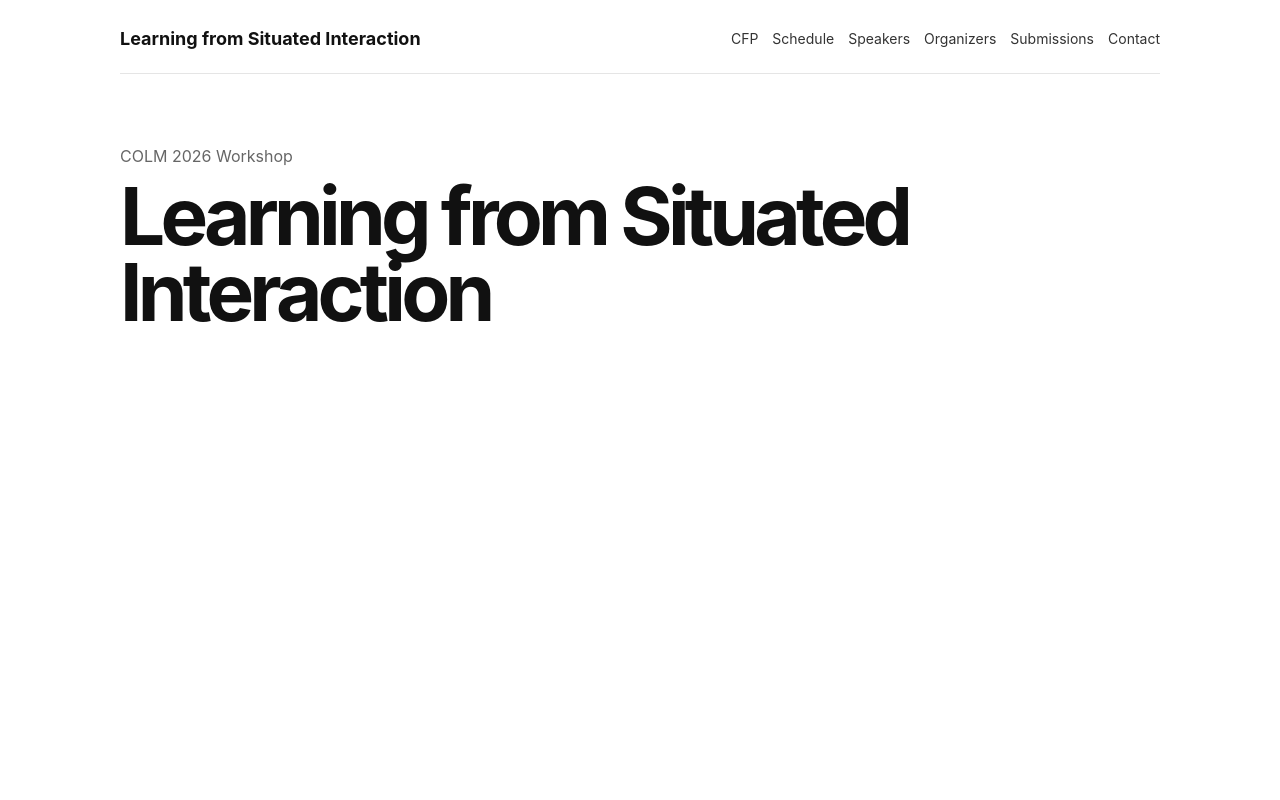
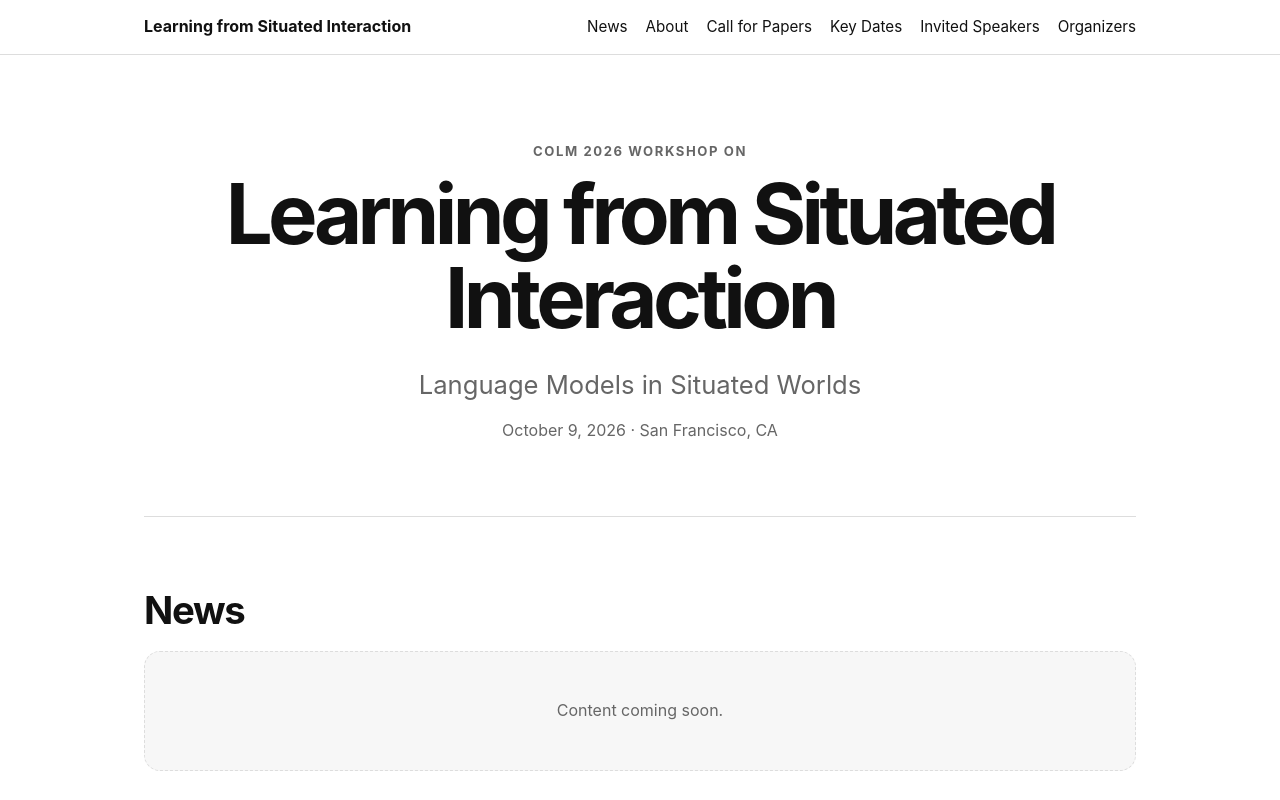
Before and after one commit to learning-situated-interaction/learning-situated-interaction.github.io, a React (Vite) app: page / in a window 1280 px wide. Shown: the top 800 px of the page. Built offline with nearby package versions, Linux system fonts and the light colour scheme.

Commit message:
Add files via upload

```diff
--- a/index.html
+++ b/index.html
@@ -3,6 +3,7 @@
   <head>
     <meta charset="UTF-8" />
     <meta name="viewport" content="width=device-width, initial-scale=1.0" />
+    <meta name="description" content="COLM 2026 Workshop on Learning from Situated Interaction" />
     <title>Learning from Situated Interaction</title>
   </head>
   <body>
--- a/package.json
+++ b/package.json
@@ -1,7 +1,8 @@
 {
-  "name": "colm2026-situated-interaction-website",
+  "name": "learning-situated-interaction-site",
   "version": "0.1.0",
   "private": true,
+  "type": "module",
   "scripts": {
     "dev": "vite --host 0.0.0.0",
     "build": "vite build",
@@ -11,8 +12,7 @@
     "@vitejs/plugin-react": "latest",
     "vite": "latest",
     "react": "latest",
-    "react-dom": "latest",
-    "lucide-react": "latest"
+    "react-dom": "latest"
   },
   "devDependencies": {}
 }
--- a/src/main.jsx
+++ b/src/main.jsx
@@ -1,46 +1,57 @@
-import React from "react";
-import { createRoot } from "react-dom/client";
-import "./styles.css";
+import React from 'react';
+import { createRoot } from 'react-dom/client';
+import './styles.css';
 
-const pages = {
-  "/": "Learning from Situated Interaction",
-  "/cfp/": "Call for Papers",
-  "/schedule/": "Schedule",
-  "/speakers/": "Speakers",
-  "/organizers/": "Organizers",
-  "/submissions/": "Submissions",
-  "/contact/": "Contact",
-};
+const sections = [
+  { id: 'news', label: 'News' },
+  { id: 'about', label: 'About' },
+  { id: 'call-for-papers', label: 'Call for Papers' },
+  { id: 'key-dates', label: 'Key Dates' },
+  { id: 'invited-speakers', label: 'Invited Speakers' },
+  { id: 'organizers', label: 'Organizers' },
+];
 
-function normalizePath(pathname) {
-  if (pathname !== "/" && !pathname.endsWith("/")) return `${pathname}/`;
-  return pathname;
+function Section({ id, title }) {
+  return (
+    <section id={id} className="section" aria-labelledby={`${id}-title`}>
+      <h2 id={`${id}-title`}>{title}</h2>
+      <div className="placeholder">Content coming soon.</div>
+    </section>
+  );
 }
 
 function App() {
-  const path = normalizePath(window.location.pathname);
-  const title = pages[path] || "Page Not Found";
-
   return (
-    <main className="site-shell">
+    <>
       <header className="site-header">
-        <a className="site-title" href="/">Learning from Situated Interaction</a>
-        <nav aria-label="Main navigation">
-          <a href="/cfp/">CFP</a>
-          <a href="/schedule/">Schedule</a>
-          <a href="/speakers/">Speakers</a>
-          <a href="/organizers/">Organizers</a>
-          <a href="/submissions/">Submissions</a>
-          <a href="/contact/">Contact</a>
+        <nav className="nav" aria-label="Main navigation">
+          <a className="brand" href="#top">Learning from Situated Interaction</a>
+          <div className="nav-links">
+            {sections.map((section) => (
+              <a key={section.id} href={`#${section.id}`}>{section.label}</a>
+            ))}
+          </div>
         </nav>
       </header>
 
-      <section className="page-title">
-        <p>COLM 2026 Workshop</p>
-        <h1>{title}</h1>
-      </section>
-    </main>
+      <main id="top">
+        <section className="hero" aria-labelledby="workshop-title">
+          <p className="eyebrow">COLM 2026 Workshop on</p>
+          <h1 id="workshop-title">Learning from Situated Interaction</h1>
+          <p className="subtitle">Language Models in Situated Worlds</p>
+          <p className="meta">October 9, 2026 · San Francisco, CA</p>
+        </section>
+
+        {sections.map((section) => (
+          <Section key={section.id} id={section.id} title={section.label} />
+        ))}
+      </main>
+
+      <footer className="footer">
+        <p>COLM 2026 Workshop on Learning from Situated Interaction</p>
+      </footer>
+    </>
   );
 }
 
-createRoot(document.getElementById("root")).render(<App />);
+createRoot(document.getElementById('root')).render(<App />);
--- a/src/styles.css
+++ b/src/styles.css
@@ -1,75 +1,161 @@
 :root {
-  font-family: Inter, ui-sans-serif, system-ui, -apple-system, BlinkMacSystemFont, "Segoe UI", sans-serif;
-  color: #111111;
-  background: #ffffff;
+  color-scheme: light;
+  --bg: #ffffff;
+  --text: #111111;
+  --muted: #666666;
+  --line: #dddddd;
+  --soft: #f7f7f7;
+  --max-width: 1040px;
 }
 
 * {
   box-sizing: border-box;
 }
 
+html {
+  scroll-behavior: smooth;
+}
+
 body {
   margin: 0;
-}
-
-.site-shell {
-  width: min(1040px, calc(100vw - 32px));
-  margin: 0 auto;
-  padding: 28px 0 80px;
+  font-family: Inter, ui-sans-serif, system-ui, -apple-system, BlinkMacSystemFont, "Segoe UI", sans-serif;
+  background: var(--bg);
+  color: var(--text);
+  line-height: 1.6;
 }
 
 .site-header {
+  position: sticky;
+  top: 0;
+  z-index: 10;
+  background: rgba(255, 255, 255, 0.94);
+  border-bottom: 1px solid var(--line);
+  backdrop-filter: blur(8px);
+}
+
+.nav {
+  max-width: var(--max-width);
+  margin: 0 auto;
+  padding: 14px 24px;
   display: flex;
   align-items: center;
   justify-content: space-between;
   gap: 24px;
-  padding-bottom: 24px;
-  border-bottom: 1px solid #e5e5e5;
 }
 
-.site-title {
-  color: inherit;
-  font-size: 18px;
+.brand {
   font-weight: 700;
+  color: var(--text);
   text-decoration: none;
+  white-space: nowrap;
 }
 
-nav {
+.nav-links {
   display: flex;
   flex-wrap: wrap;
-  gap: 14px;
+  justify-content: flex-end;
+  gap: 8px 18px;
 }
 
-nav a {
-  color: #333333;
-  font-size: 14px;
+.nav-links a {
+  color: var(--text);
   text-decoration: none;
+  font-size: 0.95rem;
 }
 
-nav a:hover {
+.nav-links a:hover,
+.brand:hover {
   text-decoration: underline;
 }
 
-.page-title {
-  padding-top: 72px;
+main {
+  max-width: var(--max-width);
+  margin: 0 auto;
+  padding: 0 24px 48px;
 }
 
-.page-title p {
-  margin: 0 0 12px;
-  color: #666666;
-  font-size: 16px;
+.hero {
+  padding: 86px 0 72px;
+  border-bottom: 1px solid var(--line);
+  text-align: center;
 }
 
-.page-title h1 {
-  margin: 0;
-  font-size: clamp(42px, 8vw, 80px);
-  line-height: 0.95;
-  letter-spacing: -0.06em;
+.eyebrow {
+  margin: 0 0 10px;
+  color: var(--muted);
+  text-transform: uppercase;
+  letter-spacing: 0.12em;
+  font-size: 0.82rem;
+  font-weight: 700;
 }
 
-@media (max-width: 720px) {
-  .site-header {
+h1 {
+  max-width: 900px;
+  margin: 0 auto;
+  font-size: clamp(2.4rem, 7vw, 5.2rem);
+  line-height: 1.02;
+  letter-spacing: -0.055em;
+}
+
+.subtitle {
+  margin: 24px 0 0;
+  font-size: clamp(1.1rem, 2.2vw, 1.6rem);
+  color: var(--muted);
+}
+
+.meta {
+  margin: 12px 0 0;
+  color: var(--muted);
+}
+
+.section {
+  padding: 72px 0;
+  border-bottom: 1px solid var(--line);
+  scroll-margin-top: 76px;
+}
+
+.section h2 {
+  margin: 0 0 20px;
+  font-size: clamp(1.8rem, 3vw, 2.6rem);
+  line-height: 1.1;
+  letter-spacing: -0.035em;
+}
+
+.placeholder {
+  min-height: 120px;
+  border: 1px dashed var(--line);
+  border-radius: 16px;
+  background: var(--soft);
+  color: var(--muted);
+  display: grid;
+  place-items: center;
+  font-size: 1rem;
+}
+
+.footer {
+  max-width: var(--max-width);
+  margin: 0 auto;
+  padding: 28px 24px 48px;
+  color: var(--muted);
+  font-size: 0.9rem;
+}
+
+@media (max-width: 760px) {
+  .nav {
     align-items: flex-start;
     flex-direction: column;
   }
+
+  .nav-links {
+    justify-content: flex-start;
+  }
+
+  .hero {
+    text-align: left;
+    padding-top: 56px;
+  }
+
+  h1 {
+    margin: 0;
+  }
 }
```
Also changed, not shown: 1 other file (tests, documents, lock files or other folders).
